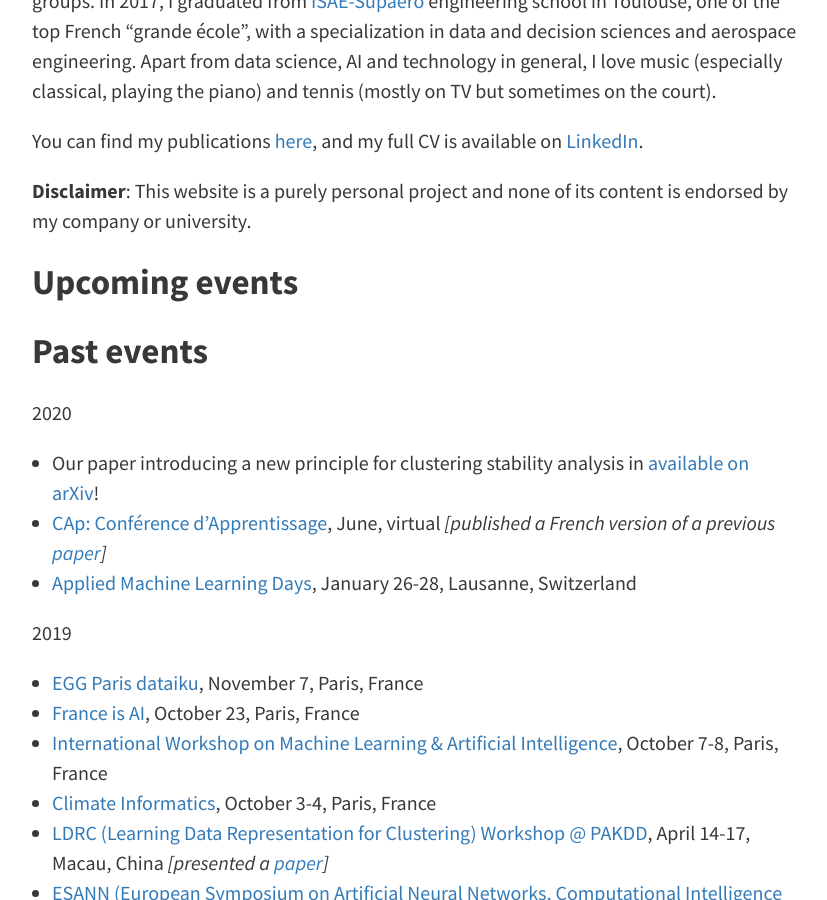
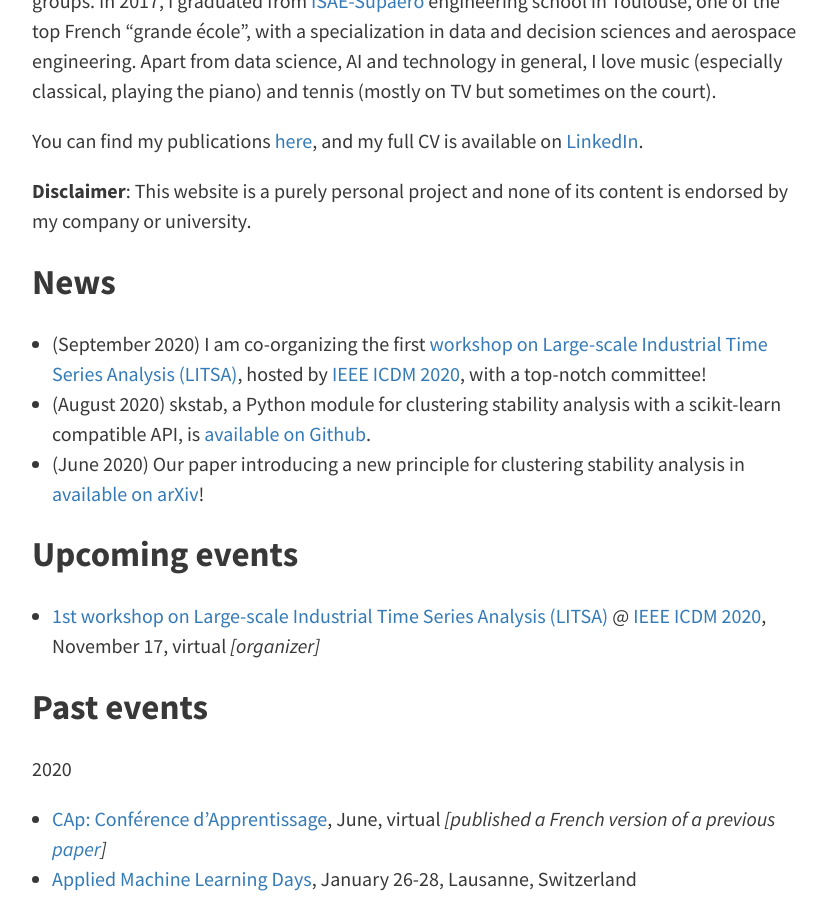
Before and after one commit to FlorentF9/florentf9.github.io, a Jekyll site: the page built from pages/about.md, in a window 1280 px wide and 900 px high, scrolled down 495 px. Shown: the whole window, without its empty margins (224-1051 px from the left). Built offline with Jekyll 4.4.1, drawn with Linux system fonts in a browser that asks for light colours; some web fonts are replaced.

Commit message:
Update about

```diff
--- a/pages/about.md
+++ b/pages/about.md
@@ -16,13 +16,20 @@ You can find my publications [here](publications), and my full CV is available o
 
 **Disclaimer**: This website is a purely personal project and none of its content is endorsed by my company or university.
 
+## News
+
+* (September 2020) I am co-organizing the first [workshop on Large-scale Industrial Time Series Analysis (LITSA)](https://lipn.github.io/LITSA2020/), hosted by [IEEE ICDM 2020](http://icdm2020.bigke.org/), with a top-notch committee!
+* (August 2020) skstab, a Python module for clustering stability analysis with a scikit-learn compatible API, is [available on Github](https://github.com/FlorentF9/skstab).
+* (June 2020) Our paper introducing a new principle for clustering stability analysis in [available on arXiv](https://arxiv.org/abs/2006.08530)!
+
 ## Upcoming events
+
+* [1st workshop on Large-scale Industrial Time Series Analysis (LITSA)](https://lipn.github.io/LITSA2020/) @ [IEEE ICDM 2020](http://icdm2020.bigke.org/), November 17, virtual *[organizer]*
 
 ## Past events
 
 2020
 
-* Our paper introducing a new principle for clustering stability analysis in [available on arXiv](https://arxiv.org/abs/2006.08530)!
 * [CAp: Conférence d'Apprentissage](https://cap-rfiap2020.sciencesconf.org/), June, virtual *[published a French version of a previous [paper](/publications)]*
 * [Applied Machine Learning Days](https://www.appliedmldays.org/), January 26-28, Lausanne, Switzerland
 
```
